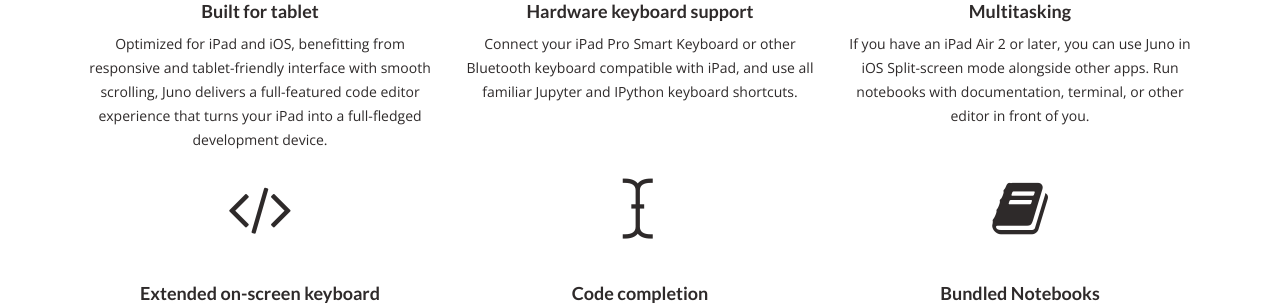
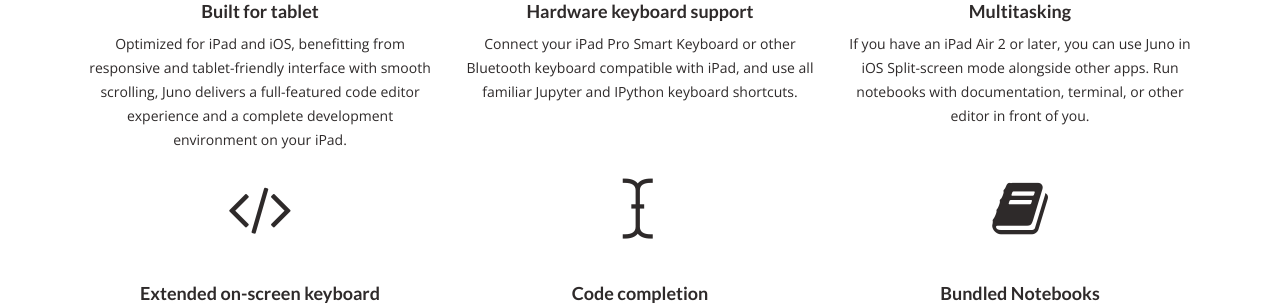
Before and after one commit to test-juno-sh/juno-website-test, a Jekyll site: the page built from index.html, in a window 1280 px wide and 900 px high, scrolled down 961 px. Shown: the part 226-531 px from the top of the window. Built offline with Jekyll 4.4.1, drawn with Linux system fonts in a browser that asks for light colours; nearby versions of some CDN libraries; comment, search, counter and statistics services are not loaded.

Commit message:
Update wording.

```diff
--- a/index.html
+++ b/index.html
@@ -20,7 +20,7 @@
                 <i class="fa fa-tablet" aria-hidden="true"></i>
                 <span class="sr-only">Built for tablet</span>
                 <h4>Built for tablet</h4>
-                <p>Optimized for iPad and iOS, benefitting from responsive and tablet-friendly interface with smooth scrolling, Juno delivers a full-featured code editor experience that turns your iPad into a full-fledged development device.</p>
+                <p>Optimized for iPad and iOS, benefitting from responsive and tablet-friendly interface with smooth scrolling, Juno delivers a full-featured code editor experience and a complete development environment on your iPad.</p>
             </div>
             <div class="col-md-4 col-sm-4">
                 <i class="fa fa-keyboard-o" aria-hidden="true"></i>
```
